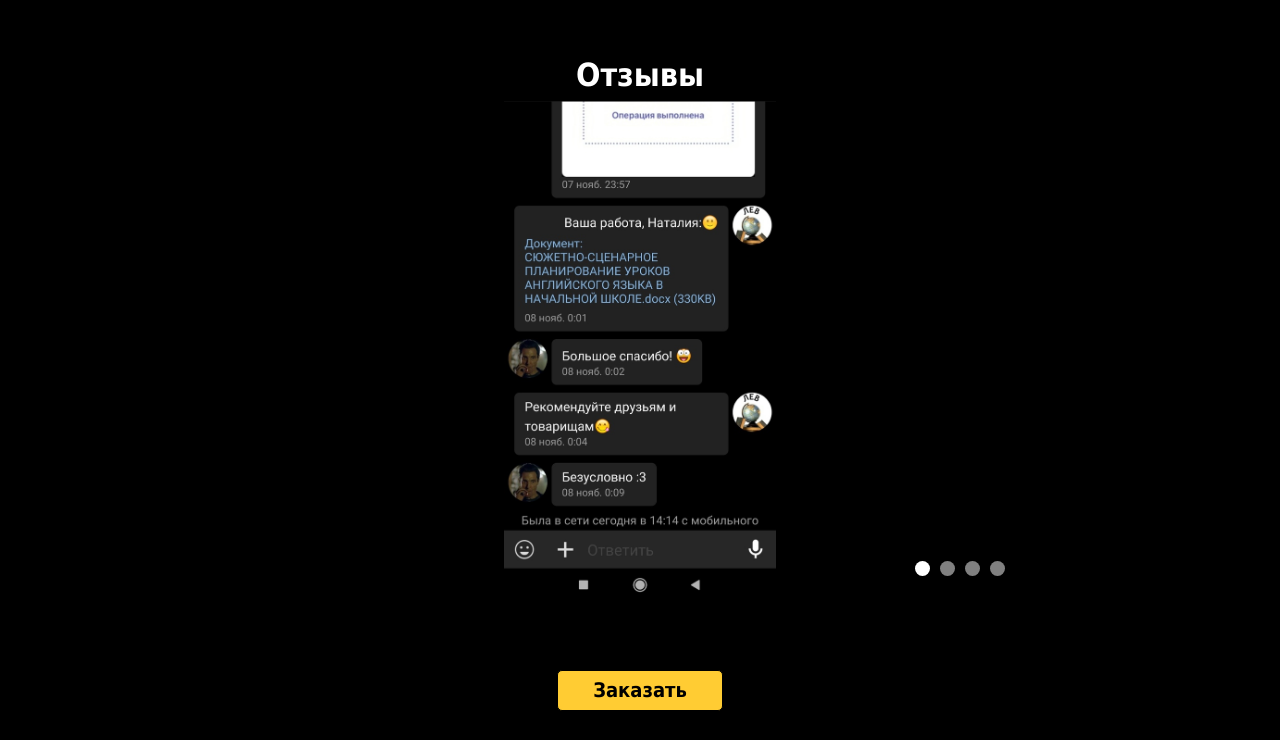
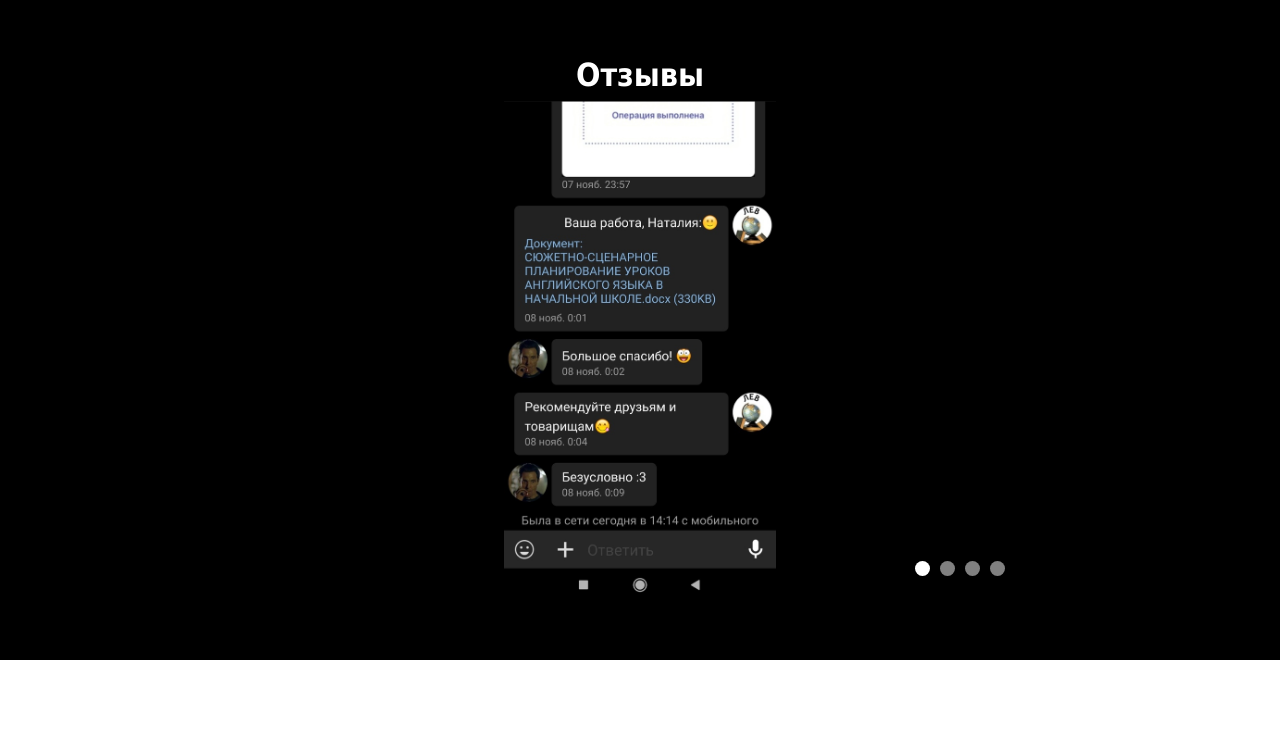
Before and after one commit to ShadowR92/levrodionov-2.0, a plain HTML site: page index.html in a window 1280 px wide. Shown: the part 1661-2401 px from the top of the page. After the commit the page ends 2321 px from the top, so only its background shows below. Drawn offline with nearby package versions, Linux system fonts and the light colour scheme.

Commit message:
Среда

```diff
--- a/app.js
+++ b/app.js
@@ -64,12 +64,13 @@ let slider = $("#reviewsSlider");
 /*Сам слайдер*/
     slider.slick({
         infinite: true,
-        slidesToShow: 1,/*Кол-во отзывов*/
-        slidesToScroll: 1, /*Кол-во скролов*/
+        slidesToShow: 1,/*Кол-во показа слайдов*/
+        slidesToScroll: 1, /*Кол-во скролов при клике*/
         fade: false,
         arrows: false,
-        dots: true
+        dots: true/*точки*/
     });
+
 
 
 
@@ -78,17 +79,7 @@ let slider = $("#reviewsSlider");
 
 
 
-
-
-
-
-
-
-
-
-
-
-/*Скрипт на закрытие/открытие блока Вопросы
+/*Скрипт на закрытие/открытие блока Вопросы Не работает
 * https://habr.com/ru/post/477520/
 */
 function onToggle(event) {
--- a/css/style.css
+++ b/css/style.css
@@ -75,7 +75,7 @@ p {
     position: fixed;
     background: #78ad51;
     height: auto;
-
+    padding: 0;
 }
 
 
@@ -122,6 +122,7 @@ p {
     padding-top: 80px;
     background: #fff url("../img/blocks/bg.jpg") center no-repeat;
     background-size: cover;
+
 
 }
 
@@ -447,6 +448,8 @@ summary {
     bottom: 0;
     right: 0;
     z-index: 2;
+
+
 }
 
 .slick-dots li {
@@ -479,22 +482,10 @@ summary {
 }
 
 
-/* Block-5
+
+/* burger
 ====================================================*/
-.b5 {
-    height: 80px;
-    background: #000;
 
-
-}
-
-.b5_container {
-    height: 80px;
-    width: 100%;
-    display: flex;
-    justify-content: center;
-
-}
 
 .burger {
     display: none;
--- a/index.html
+++ b/index.html
@@ -211,17 +211,6 @@
     </div><!--блок4-->
 
 
-    <div class="b5" id="b5"><!--блок5-->
-        <div class="b5_container">
-
-            <div class="container-btn">
-                <a class="btn" href="https://vk.com/1ev_rodionov" target="_blank">Заказать</a>
-            </div>
-
-        </div>
-        <!--b5_container-->
-
-    </div><!--блок5-->
 
 
 </div><!--page-->
```
